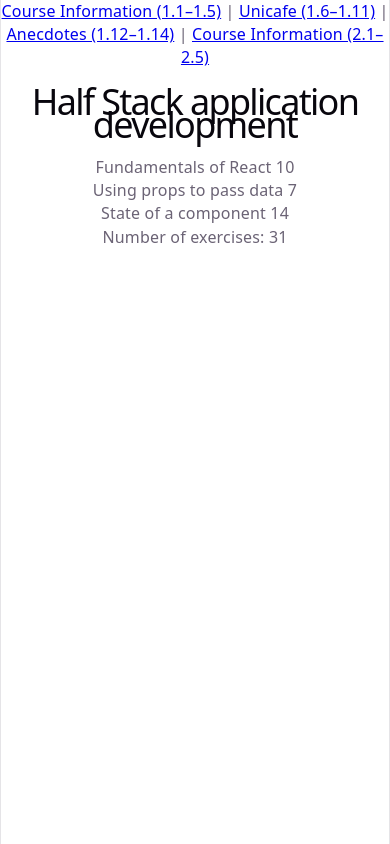
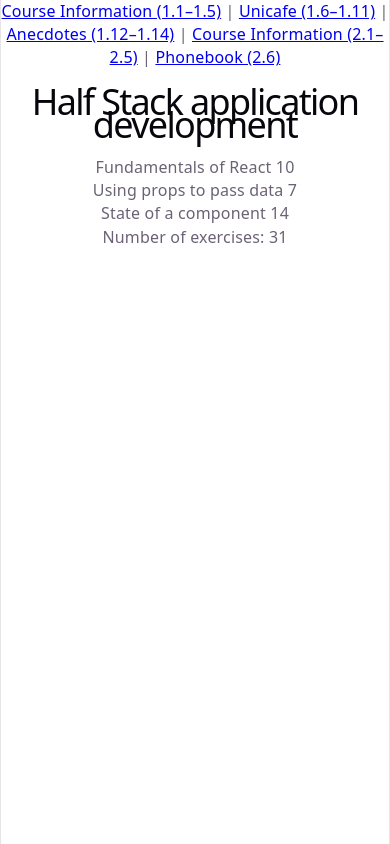
Before and after one commit to LiezelVW/fullstackopen, a React (Vite) app: page / in a window 390 px wide. Built offline with nearby package versions, Linux system fonts and the light colour scheme.

Commit message:
Add Phonebook exercise to navigation

```diff
--- a/src/main.tsx
+++ b/src/main.tsx
@@ -5,10 +5,13 @@ import CourseInformation from './App.tsx'
 import Unicafe from './unicafe/App.tsx'
 import Anecdotes from './anecdotes/App.tsx'
 import PartTwoCourse from './part2/courseinfo/App.tsx'
+import Phonebook from './part2/phonebook/App.tsx'
 
 // Keep all exercise apps available from the navigation.
 const selectedApp = new URLSearchParams(window.location.search).get('app')
-const App = selectedApp === 'courseinfo2'
+const App = selectedApp === 'phonebook'
+  ? Phonebook
+  : selectedApp === 'courseinfo2'
   ? PartTwoCourse
   : selectedApp === 'anecdotes'
   ? Anecdotes
@@ -26,6 +29,8 @@ createRoot(document.getElementById('root')!).render(
       <a href="?app=anecdotes">Anecdotes (1.12–1.14)</a>
       {' | '}
       <a href="?app=courseinfo2">Course Information (2.1–2.5)</a>
+      {' | '}
+      <a href="?app=phonebook">Phonebook (2.6)</a>
     </nav>
     <App />
   </StrictMode>,
```
